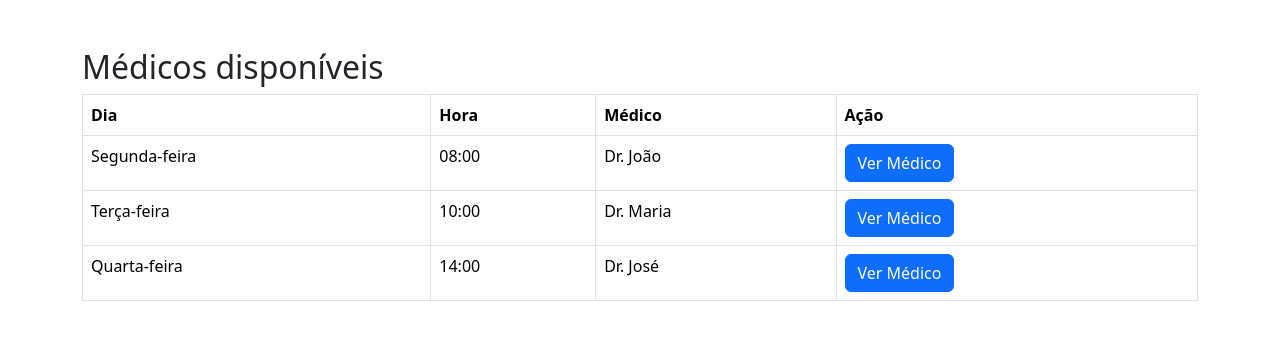
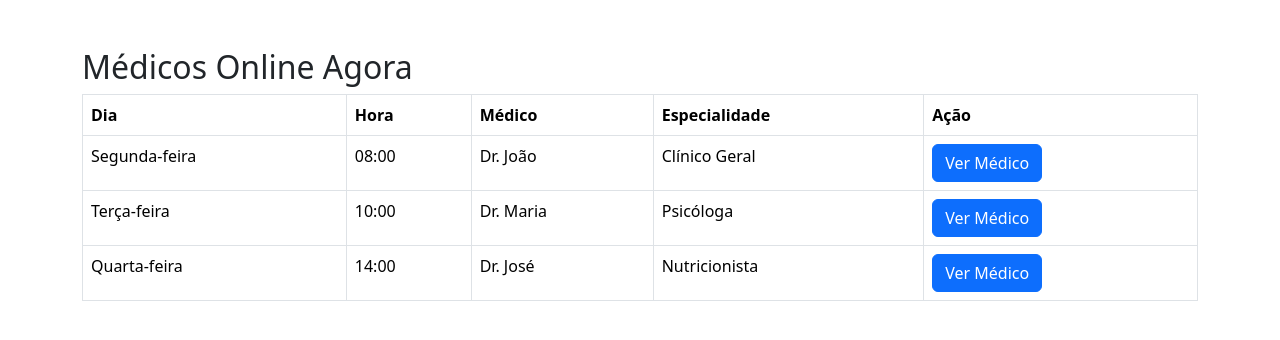
Before and after one commit to Diogo-IFMUZ/medmais, a plain HTML site: page atendimento.html in a window 1280 px wide. Drawn offline with nearby package versions, Linux system fonts and the light colour scheme.

Commit message:
atendimento.html

```diff
--- a/atendimento.html
+++ b/atendimento.html
@@ -8,15 +8,16 @@
 </head>
 <body>
     <div class="container my-5">
-        <h2>Médicos disponíveis</h2>
+        <h2>Médicos Online Agora</h2>
 
-        <!-- Tabela de Horários -->
+        <!-- Tabela de Médicos Disponíveis -->
         <table class="table table-bordered">
             <thead>
                 <tr>
                     <th>Dia</th>
                     <th>Hora</th>
                     <th>Médico</th>
+                    <th>Especialidade</th>
                     <th>Ação</th>
                 </tr>
             </thead>
@@ -25,19 +26,22 @@
                     <td>Segunda-feira</td>
                     <td>08:00</td>
                     <td>Dr. João</td>
-                    <td><button class="btn btn-primary" onclick="showDoctorDetails('Dr. João|Clinico Geral', '50', 'https://www.qr-code-generator.com/wp-content/themes/qr/new_structure2/img/homepage/qr-placeholder.svg')">Ver Médico</button></td>
+                    <td>Clínico Geral</td>
+                    <td><button class="btn btn-primary" onclick="showDoctorDetails('Dr. João', '50', 'https://www.qr-code-generator.com/wp-content/themes/qr/new_structure2/img/homepage/qr-placeholder.svg')">Ver Médico</button></td>
                 </tr>
                 <tr>
                     <td>Terça-feira</td>
                     <td>10:00</td>
                     <td>Dr. Maria</td>
-                    <td><button class="btn btn-primary" onclick="showDoctorDetails('Dr. Maria|Psicóloga', '80', 'https://www.qr-code-generator.com/wp-content/themes/qr/new_structure2/img/homepage/qr-placeholder.svg')">Ver Médico</button></td>
+                    <td>Psicóloga</td>
+                    <td><button class="btn btn-primary" onclick="showDoctorDetails('Dr. Maria', '80', 'https://www.qr-code-generator.com/wp-content/themes/qr/new_structure2/img/homepage/qr-placeholder.svg')">Ver Médico</button></td>
                 </tr>
                 <tr>
                     <td>Quarta-feira</td>
                     <td>14:00</td>
                     <td>Dr. José</td>
-                    <td><button class="btn btn-primary" onclick="showDoctorDetails('Dr. José|Nutricionista', '100', 'https://www.qr-code-generator.com/wp-content/themes/qr/new_structure2/img/homepage/qr-placeholder.svg')">Ver Médico</button></td>
+                    <td>Nutricionista</td>
+                    <td><button class="btn btn-primary" onclick="showDoctorDetails('Dr. José', '100', 'https://www.qr-code-generator.com/wp-content/themes/qr/new_structure2/img/homepage/qr-placeholder.svg')">Ver Médico</button></td>
                 </tr>
             </tbody>
         </table>
```
